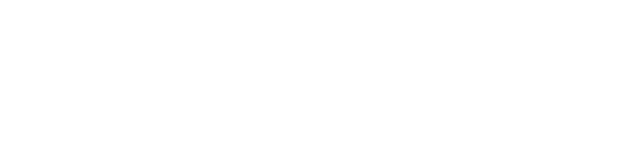
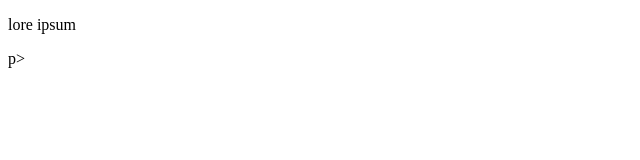
Before and after one commit to RevRicardo/projeto-1, a plain HTML site: page index.html in a window 1280 px wide. Shown: the full height of the page, 0-640 px from the left. Drawn offline with Linux system fonts and the light colour scheme.

Commit message:
adicionado paragrafo

```diff
--- a/index.html
+++ b/index.html
@@ -6,5 +6,6 @@
 </head>
 <body>
 <title>Hello world</title>
+<p>lore ipsum</p>p>
 </body>
 </html>
```
